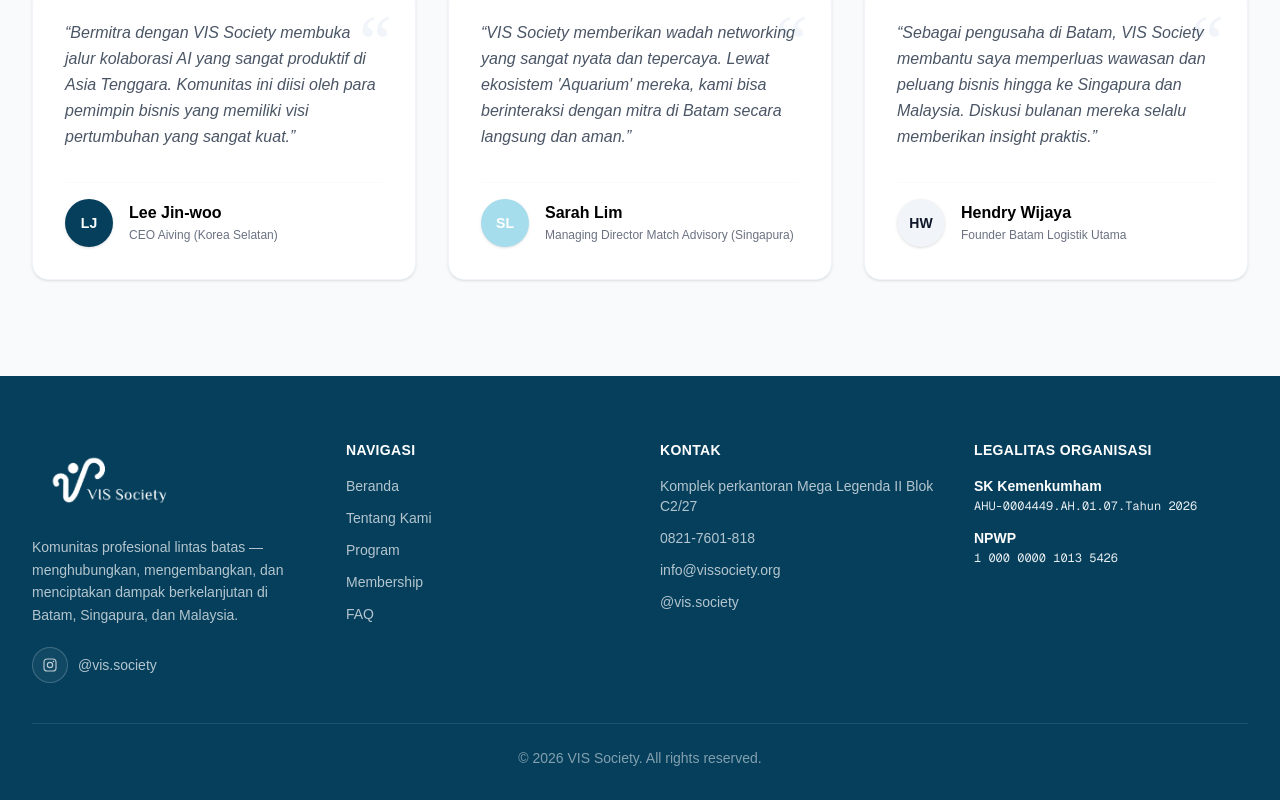
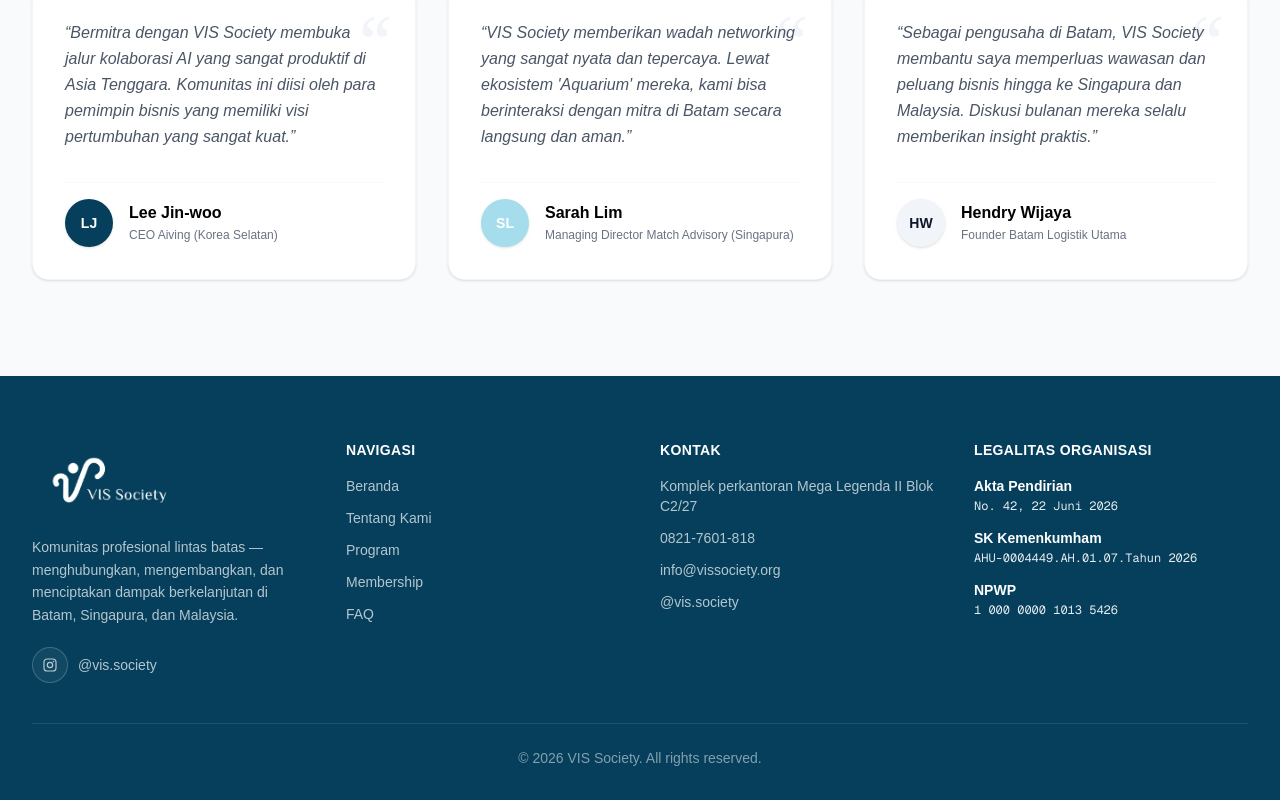
Before and after one commit to RikardoAnju/Vis-Society, a Next.js app: page / in a window 1280 px wide. Shown: the part 8398-9198 px from the top of the page. Built offline with nearby package versions, Linux system fonts and the light colour scheme.

Commit message:
Add GitHub Actions CI and legal info

```diff
--- a/src/app/page.tsx
+++ b/src/app/page.tsx
@@ -111,6 +111,10 @@
               </h5>
               <ul className="space-y-3.5 text-xs text-white/70">
                 <li>
+                  <strong className="text-white block text-sm font-semibold">{t("footer.aktaLabel")}</strong>
+                  <span className="font-mono mt-0.5 block text-white/90">No. 42, 22 Juni 2026</span>
+                </li>
+                <li>
                   <strong className="text-white block text-sm font-semibold">{t("footer.skLabel")}</strong>
                   <span className="font-mono mt-0.5 block text-white/90">AHU-0004449.AH.01.07.Tahun 2026</span>
                 </li>
```
